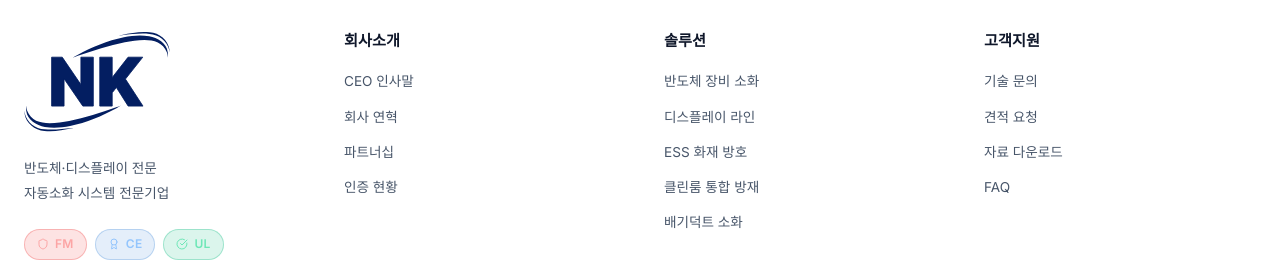
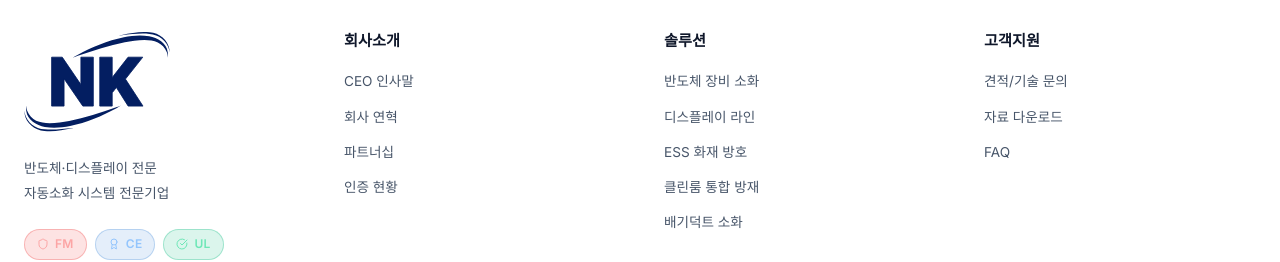
Before and after one commit to Junnn123124/nk-hp, a Next.js app in the folder nkuct-website/: page / in a window 1280 px wide. Shown: the part 3661-3923 px from the top of the page. Built offline with nearby package versions, Linux system fonts and the light colour scheme.

Commit message:
기술문의 견적요청 묶음 수정

```diff
--- a/nkuct-website/src/components/Footer.tsx
+++ b/nkuct-website/src/components/Footer.tsx
@@ -72,8 +72,7 @@ export default function Footer() {
             <h4 style={{ fontWeight: 700, fontSize: '0.95rem', marginBottom: '1.25rem', color: 'var(--nk-text)' }}>고객지원</h4>
             <div style={{ display: 'flex', flexDirection: 'column', gap: '0.75rem' }}>
               {[
-                { label: '기술 문의', href: '/support#contact-form' },
-                { label: '견적 요청', href: '/support#contact-form' },
+                { label: '견적/기술 문의', href: '/support#contact-form' },
                 { label: '자료 다운로드', href: '/support#downloads' },
                 { label: 'FAQ', href: '/support#faq' }
               ].map((item) => (
```
